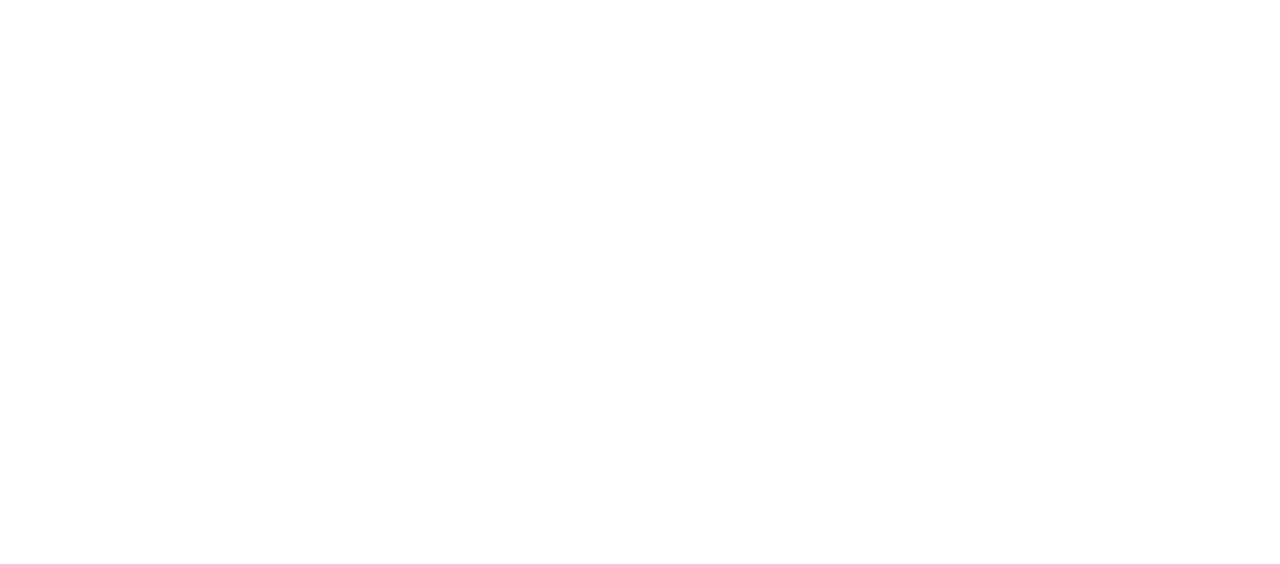
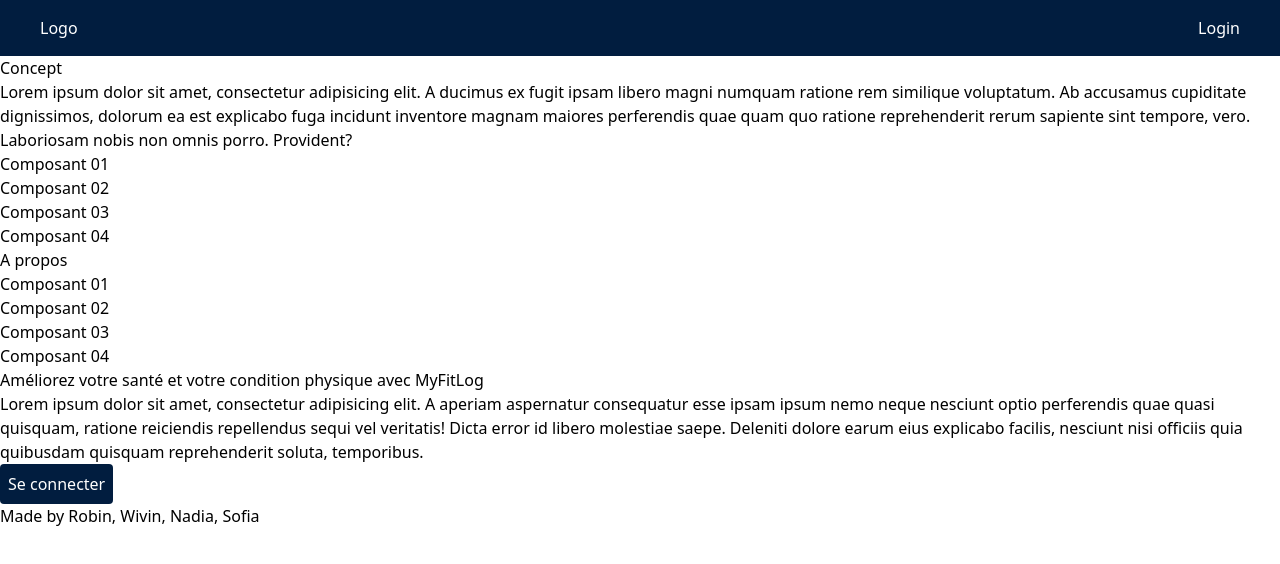
Before and after one commit to kbakazami/my_fit_log_front, a React (Vite) app: page / in a window 1280 px wide. Shown: the top 564 px of the page. Built offline with nearby package versions, Linux system fonts and the light colour scheme.

Commit message:
Make Home page structure

```diff
--- a/src/App.jsx
+++ b/src/App.jsx
@@ -1,12 +1,13 @@
 import NavbarHome from "./Components/Navbar/NavbarHome.jsx";
 import NavbarApp from "./Components/Navbar/NavbarApp.jsx";
+import Home from "./Pages/Home/Home.jsx";
 
 function App() {
 
   return (
     <div className="App">
       {/* <NavbarApp /> */}
-      {/*  <NavbarHome />*/}
+      <Home />
     </div>
   )
 }
--- /dev/null
+++ b/src/Components/Button/Button.jsx
@@ -0,0 +1,9 @@
+import Link from "../Link/Link.jsx";
+
+export default function Button(props){
+    return(
+        <button className={"bg-primary p-2 rounded"}>
+            <Link url={"#"} textColor={"white"} name={props.name} />
+        </button>
+    )
+}
--- /dev/null
+++ b/src/Components/Link/Link.jsx
@@ -0,0 +1,10 @@
+import React from 'react'
+
+export default function Link(props) {
+
+    return (
+        <a className={`text-${props.textColor} || text-white`} href={props.url}>
+            {props.name}
+        </a>
+    )
+}
--- a/src/Components/Navbar/Link/Link.jsx
+++ /dev/null
@@ -1,11 +0,0 @@
-import React from 'react'
-
-export default function Link(props) {
-
-    return (
-        <li>
-            <a  className={`text-${props.textColor} || text-white` }
-                href={props.url}>{props.name}</a>
-        </li>
-    )
-}
--- a/src/Components/Navbar/NavbarApp.jsx
+++ b/src/Components/Navbar/NavbarApp.jsx
@@ -1,5 +1,5 @@
 import React from 'react'
-import Link from './Link/Link'
+import Link from '../Link/Link'
 
 export default function NavbarHome() {
 
--- a/src/Components/Navbar/NavbarHome.jsx
+++ b/src/Components/Navbar/NavbarHome.jsx
@@ -1,5 +1,5 @@
 import React from 'react'
-import Link from './Link/Link'
+import Link from '../Link/Link'
 
 export default function NavbarHome() {
 
--- /dev/null
+++ b/src/Pages/Home/Home.jsx
@@ -0,0 +1,75 @@
+import NavbarHome from "../../Components/Navbar/NavbarHome.jsx";
+import Button from "../../Components/Button/Button.jsx";
+
+export default function Home(){
+    return (
+        <div>
+            <header>
+                <NavbarHome />
+            </header>
+
+            <main>
+                <section>
+                    <h2>Concept</h2>
+                    <p>Lorem ipsum dolor sit amet, consectetur adipisicing elit. A ducimus ex fugit ipsam libero magni
+                        numquam ratione rem similique voluptatum. Ab accusamus cupiditate dignissimos, dolorum ea est
+                        explicabo fuga incidunt inventore magnam maiores perferendis quae quam quo ratione reprehenderit
+                        rerum sapiente sint tempore, vero. Laboriosam nobis non omnis porro. Provident?</p>
+                    <div>
+                        <div>
+                            Composant 01
+                        </div>
+
+                        <div>
+                            Composant 02
+                        </div>
+
+                        <div>
+                            Composant 03
+                        </div>
+
+                        <div>
+                            Composant 04
+                        </div>
+                    </div>
+                </section>
+
+                <section>
+                    <h2>A propos</h2>
+                    <div>
+                        <div>
+                            Composant 01
+                        </div>
+
+                        <div>
+                            Composant 02
+                        </div>
+
+                        <div>
+                            Composant 03
+                        </div>
+
+                        <div>
+                            Composant 04
+                        </div>
+                    </div>
+                </section>
+
+                <section>
+                    <h2>Améliorez votre santé et votre condition physique avec MyFitLog</h2>
+                    <p>Lorem ipsum dolor sit amet, consectetur adipisicing elit. A aperiam aspernatur consequatur esse
+                        ipsam ipsum nemo neque nesciunt optio perferendis quae quasi quisquam, ratione reiciendis
+                        repellendus sequi vel veritatis! Dicta error id libero molestiae saepe. Deleniti dolore earum
+                        eius explicabo facilis, nesciunt nisi officiis quia quibusdam quisquam reprehenderit soluta,
+                        temporibus.
+                    </p>
+                    <Button name={"Se connecter"} />
+                </section>
+            </main>
+
+            <footer>
+                Made by Robin, Wivin, Nadia, Sofia
+            </footer>
+        </div>
+    )
+}
```
